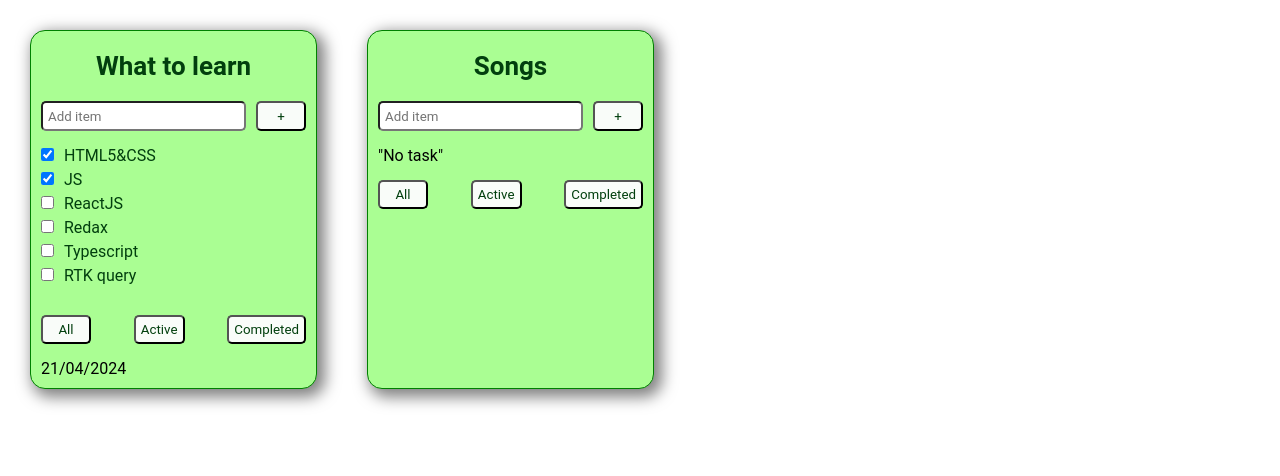
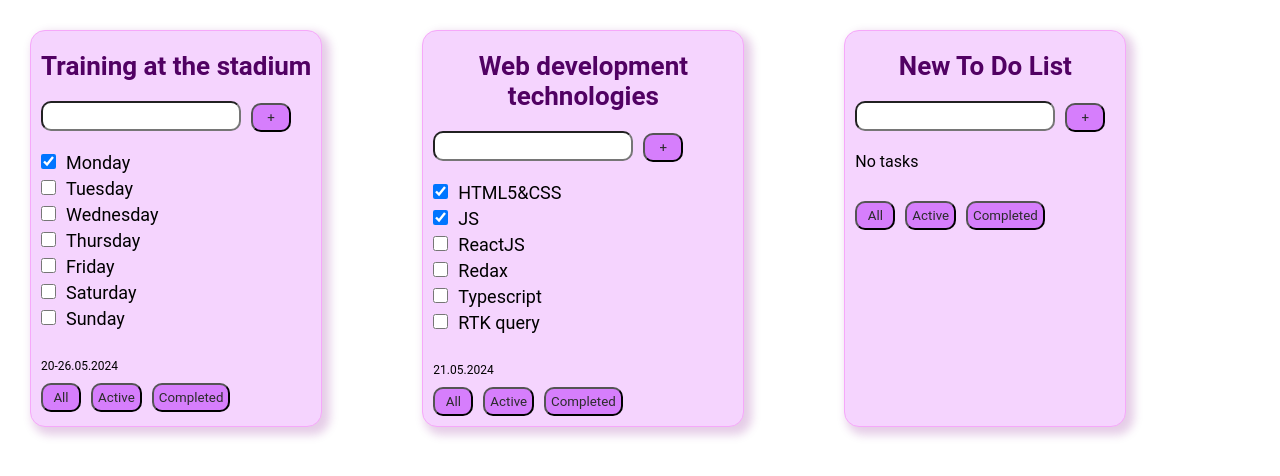
Before and after one commit to VictorREDrudko/to-do-list, a React (Create React App) app: page / in a window 1280 px wide. Shown: the top 476 px of the page. Built offline with nearby package versions, Linux system fonts and the light colour scheme.

Commit message:
refactor: change structure Todolist

```diff
--- a/src/App.css
+++ b/src/App.css
@@ -4,5 +4,5 @@
 }
 
 .App > div {
-  margin-right: 50px;
+  margin-right: 100px;
 }
--- a/src/App.tsx
+++ b/src/App.tsx
@@ -1,63 +1,87 @@
 import React from 'react';
 import './App.css';
-import { TaskType, Todolist } from './components/Todolist';
+import { Todolist, taskType } from './components/Todolist';
 
 function App() {
-  const tasks1: Array<TaskType> = [
+
+  const tasks1: Array<taskType> = [
     {
-      id: 1,
-      title: "HTML5&CSS",
+      idTask: 1,
+      titleTask: "Monday",
+      isDone: true
+    },
+    {
+      idTask: 2,
+      titleTask: "Tuesday",
+      isDone: false
+    },
+    {
+      idTask: 3,
+      titleTask: "Wednesday",
+      isDone: false
+    },
+    {
+      idTask: 4,
+      titleTask: "Thursday",
+      isDone: false
+    },
+    {
+      idTask: 5,
+      titleTask: "Friday",
+      isDone: false
+    },
+    {
+      idTask: 6,
+      titleTask: "Saturday",
+      isDone: false
+    },
+    {
+      idTask: 7,
+      titleTask: "Sunday",
+      isDone: false
+    }
+  ]
+
+  const tasks2: Array<taskType> = [
+    {
+      idTask: 1,
+      titleTask: "HTML5&CSS",
       isDone: true,
     },
     {
-      id: 2,
-      title: "JS",
+      idTask: 2,
+      titleTask: "JS",
       isDone: true,
     },
     {
-      id: 3,
-      title: "ReactJS",
+      idTask: 3,
+      titleTask: "ReactJS",
       isDone: false,
     },
     {
-      id: 4,
-      title: "Redax",
+      idTask: 4,
+      titleTask: "Redax",
       isDone: false,
     },
     {
-      id: 5,
-      title: "Typescript",
+      idTask: 5,
+      titleTask: "Typescript",
       isDone: false,
     },
     {
-      id: 6,
-      title: "RTK query",
+      idTask: 6,
+      titleTask: "RTK query",
       isDone: false,
     },
   ]
 
-  const tasks2: Array<TaskType> = [
-    // {
-    //   id: 1,
-    //   title: "Hello world",
-    //   isDone: true,
-    // },
-    // {
-    //   id: 2,
-    //   title: "I'm happy",
-    //   isDone: false,
-    // },
-    // {
-    //   id: 3,
-    //   title: "Yooh",
-    //   isDone: false,
-    // },
-  ]
+  const tasks3: Array<taskType> = []
 
     return (
         <div className="App">
-          <Todolist title={"What to learn"} tasks={tasks1} date="21/04/2024"/>
-          <Todolist title={"Songs"} tasks={tasks2}/>
+          <Todolist title={"Training at the stadium"} tasks={tasks1} data={"20-26.05.2024"}/>
+          <Todolist title={"Web development technologies"} tasks={tasks2} data={"21.05.2024"}/>
+          <Todolist title={"New To Do List"} tasks={tasks3}/>
         </div>
     );
 }
--- a/src/components/Button.tsx
+++ b/src/components/Button.tsx
@@ -1,27 +1,27 @@
 import styled from "styled-components"
 
-type ButtonPropsType = {
-  title: string
+type ButtonType = {
+  titleBtn: string
 }
 
-export const Button = ({ title } : ButtonPropsType) => {
+export const Button = ({titleBtn}: ButtonType) => {
   return (
-    <ButtonStyled>{title}</ButtonStyled>
+    <ButtonStyled>{titleBtn}</ButtonStyled>
   )
 }
 
 const ButtonStyled = styled.button`
   padding: 5px;
-  border-radius: 5px;
+  border-radius: 10px;
   cursor: pointer;
-  background-color: #f9fcf9;
-  color: #023f0e;
-  min-width: 50px;
+  background-color: #d67efc;
+  color: #2c2c2c;
+  min-width: 40px;
+  margin-right: 10px;
   font-family: 'Roboto';
   transition: all 0.5s;
 
   &:hover {
-    background-color: #cffb88;
-    color: green;
+    background-color: #ebbdff;
   }
 `
--- a/src/components/InputItem.tsx
+++ b/src/components/InputItem.tsx
@@ -1,23 +1,23 @@
-import styled from "styled-components"
-import { Button } from "./Button"
+// import styled from "styled-components"
+// import { Button } from "./Button"
 
-export const InputItem = () => {
-  return (
-    <InputItemWrapper>
-      <input type="text" placeholder="Add item"/>
-      <Button title={"+"}/>
-    </InputItemWrapper>
-  )
-}
+// export const InputItem = () => {
+//   return (
+//     <InputItemWrapper>
+//       <input type="text" placeholder="Add item"/>
+//       <Button title={"+"}/>
+//     </InputItemWrapper>
+//   )
+// }
 
-const InputItemWrapper = styled.div`
-  display: flex;
-  gap: 10px;
-  margin-bottom: 15px;
+// const InputItemWrapper = styled.div`
+//   display: flex;
+//   gap: 10px;
+//   margin-bottom: 15px;
 
-  & input {
-    height: 30px;
-    border-radius: 5px;
-    padding: 5px;
-  }
-`
+//   & input {
+//     height: 30px;
+//     border-radius: 5px;
+//     padding: 5px;
+//   }
+// `
--- a/src/components/Todolist.tsx
+++ b/src/components/Todolist.tsx
@@ -1,84 +1,97 @@
 import styled from "styled-components"
 import { Button } from "./Button"
-import { InputItem } from "./InputItem"
 
-export type TaskType = {
-  id: number,
-  title: string,
-  isDone: boolean,
+export type taskType = {
+  idTask: number
+  titleTask: string,
+  isDone: boolean
 }
 
-type TodolistPropsType = {
+type TodolistType = {
   title: string
-  tasks: TaskType[]
-  date?: string
+  tasks: taskType[]
+  data?: string
 }
 
-//                       деструктурирующее присваивание
-export const Todolist = ({ title, tasks, date }: TodolistPropsType) => {
+export const Todolist = ({title, tasks, data}: TodolistType) => {
+  // Логика
+  const mappedTascs = tasks.map(el => {
+    return (
+      <ItemStyle key={el.idTask}>
+        <CheckboxStyle type='checkbox' checked={el.isDone}></CheckboxStyle>
+        {el.titleTask}
+      </ItemStyle>
+    )
+  })
 
+  // Верстка (разметка)
   return (
     <TodolistStyle>
-      <TitleTodolist>{title}</TitleTodolist>
-      <InputItem/>
-      {tasks.length === 0 ? (<p>"No task"</p>) : (
-        <ItemWrapper>
-          {tasks.map((task) => {
-            // debugger
-            return (
-              <Item key={task.id}>
-                <input type="checkbox" checked={task.isDone}/>
-                <span>{task.title}</span>
-              </Item>
-            )
-          })}
-        </ItemWrapper>
-      )}
-      <ButtonWrapper>
-          <Button title={"All"}/>
-          <Button title={"Active"}/>
-          <Button title={"Completed"}/>
-      </ButtonWrapper>
-      <div>{date}</div>
+      <TitleStyle>{title}</TitleStyle>
+      <div>
+        <InputStyle type="text" />
+        <Button titleBtn={"+"}/>
+      </div>
+      <ItemsStyle>
+        {tasks.length === 0 ? <div>No tasks</div> : mappedTascs}
+      </ItemsStyle>
+      <DataStyle>
+        <span>{data}</span>
+      </DataStyle>
+      <Button titleBtn={"All"}/>
+      <Button titleBtn={"Active"}/>
+      <Button titleBtn={"Completed"}/>
     </TodolistStyle>
   )
 }
 
+
 const TodolistStyle = styled.div`
-  background-color: #aafe93;
+  background-color: #f5d4fe;
   border-radius: 15px;
   padding: 10px;
-  border: 1px solid green;
-  box-shadow: 5px 5px 15px 3px rgba(1, 1, 1, 0.5);
+  border: 1px solid rgb(246, 168, 250);
+  box-shadow: 5px 5px 10px 3px rgba(127, 2, 134, 0.2);
 `
 
-const TitleTodolist = styled.h2`
+const TitleStyle = styled.h2`
+  max-width: 300px;
   font-size: 26px;
   font-weight: 600;
   text-align: center;
   font-family: 'Roboto';
   margin: 10px 0 20px;
-  color: #023f0e;
+  color: #510163;
 `
 
-const ButtonWrapper = styled.div`
-  display: flex;
-  justify-content: space-between;
-  gap: 5px;
-  margin: 15px 0;
+const InputStyle = styled.input`
+  height: 30px;
+  width: 200px;
+  border-radius: 10px;
+  margin-right: 10px;
+  padding: 0 10px;
+  font-size: 16px;
 `
 
-const ItemWrapper = styled.ul`
+const ItemsStyle = styled.ul`
+  margin: 20px 0;
   display: flex;
   flex-direction: column;
   gap: 5px;
   margin-bottom: 30px;
 `
 
-const Item = styled.li`
-  color: #023f0e;
+const ItemStyle = styled.li`
+  font-size: 18px;
+`
 
-  & span {
-    margin-left: 10px;
-  }
+const CheckboxStyle = styled.input`
+  height: 15px;
+  width: 15px;
+  margin-right: 10px;
 `
+
+const DataStyle = styled.div`
+  margin-bottom: 10px;
+  font-size: 12px;
+`
```
Also changed, not shown: src/index.tsx (line endings or trailing spaces).
